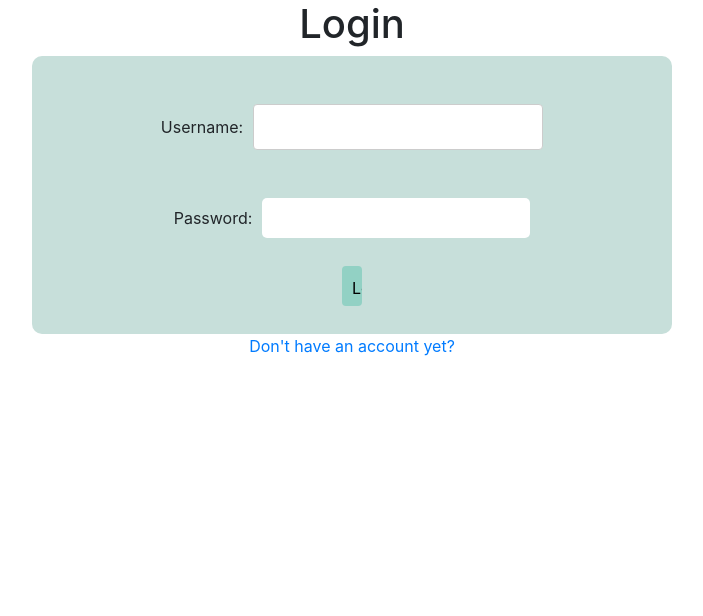
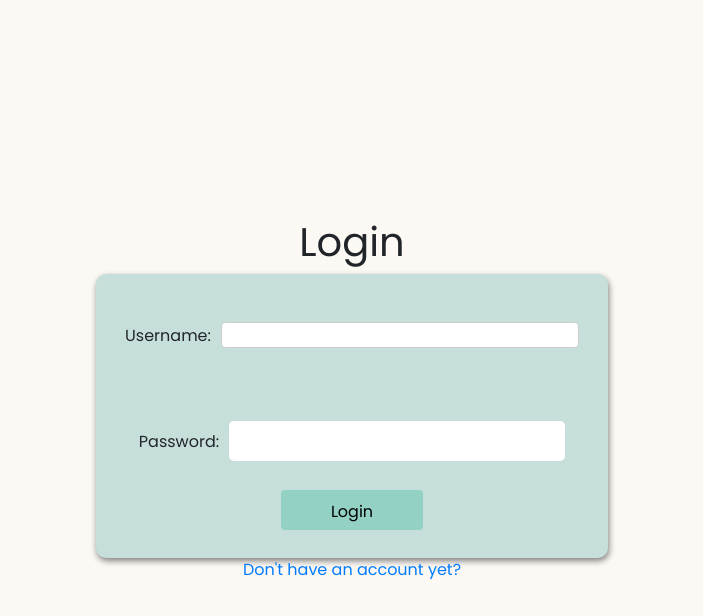
Before and after one commit to roselynle/meal-app-client, a React app: page /login in a window 1280 px wide. Shown: the top 616 px of the page, without its empty margins (288-991 px from the left). Built offline with nearby package versions, Linux system fonts and the light colour scheme.

Commit message:
styling edits

```diff
--- a/src/App.css
+++ b/src/App.css
@@ -1,12 +1,16 @@
 
 /* General Styles */
+@import url('https://fonts.googleapis.com/css2?family=Playfair+Display:wght@400;700&family=Poppins&display=swap');
+
 body {
     margin: 0 auto;
+    background-color: #fcf9f4 !important;
 }
 
 * {
     margin: 0;
     padding: 0;
+    font-family: 'Poppins', sans-serif;
 }
 
 /* Website Landing Page */
@@ -19,7 +23,7 @@ body {
   display: block;
   position: absolute;
   top: 50%;
-  left: 20%;
+  left: 19%;
   transform: translate(-50%, -50%);
 }
 
@@ -27,6 +31,8 @@ body {
   font-size: 6rem;
   padding: 10px;
   color: white;
+  font-family: 'Playfair Display', serif;
+  font-weight: 700;
 }
 
 .welcome-container p {
@@ -34,11 +40,19 @@ body {
   padding-bottom: 20px;
 }
 
-/* Login and Register Pages */
-.register-container {
-  text-align: center;
+video {
+  object-fit: cover;
+  width: 100%;
+  height: 100%;
+  position: fixed;
+  z-index: -1;
+  opacity: 0.9;
+  filter: brightness(100%);
+  filter: saturate(115%);
+
 }
 
+/* Login and Register Pages */
 .register-input {
   margin: 20px 0px;
 }
@@ -47,8 +61,28 @@ body {
   margin-right: 10px;
 }
 
+.register-button, .login-button {
+  width: 100% !important;
+}
+
+.register-container {
+  text-align: center;
+  margin: 0 auto;
+  height: 100vh;
+  justify-content: center;
+  align-items: center;
+  display: flex;
+  flex-direction: column;
+}
+
 .login-container {
   text-align: center;
+  margin: 0 auto;
+  height: 100vh;
+  justify-content: center;
+  align-items: center;
+  display: flex;
+  flex-direction: column;
 }
 
 .login-input {
@@ -58,6 +92,13 @@ body {
 .login-input label {
   margin-right: 10px;
 }
+
+#login-form, #register-form {
+    box-shadow: 1px 3px 6px grey;
+    width: 40%;
+}
+
+
 
 /* Navbar */
 .main-nav {
@@ -91,8 +132,9 @@ body {
   border-radius: 5px;
   color: black;
   text-align: center;
-  padding: 2rem;
+  padding: 10px 60px 80px 60px;
   margin: 0.5rem;
+  box-shadow: 1px 3px 6px grey;
 }
 
 .row {
@@ -101,8 +143,9 @@ body {
 
 #meals-container {
   text-align: center;
-  padding-top: 30px;
+  padding-top: 40px;
 }
+
 
 /* New recipe page */
 #new-recipe-container h1 {
--- a/src/components/BackgroundVideo/index.js
+++ b/src/components/BackgroundVideo/index.js
@@ -1,5 +1,5 @@
 import React from 'react'
-import "./style.css";
+import "../../App.css";
 import video from "../../../public/videos/video.mp4";
 
 function BackgroundVideo() {
--- a/src/components/BackgroundVideo/style.css
+++ /dev/null
@@ -1,11 +0,0 @@
-video {
-  object-fit: cover;
-  width: 100%;
-  height: 100%;
-  position: fixed;
-  z-index: -1;
-  opacity: 0.9;
-  filter: brightness(85%);
-  filter: saturate(125%);
-
-}
--- a/src/components/MealCards/index.js
+++ b/src/components/MealCards/index.js
@@ -15,7 +15,7 @@ const MealCards = () => {
     return days.map((d) => (
         <div key={d.id} className="meal-card">
             <div className="meal-card-body">
-                <h3 className="meal-card-title">Day {d.day}</h3>
+                <h4 className="meal-card-title">Day {d.day}</h4>
                 <p>Meal</p>
             </div>
         </div>
--- a/src/components/RegisterForm/index.js
+++ b/src/components/RegisterForm/index.js
@@ -45,8 +45,8 @@ function login(data){
 }
 
         return (
-            <div id="register-form">
-                <form onSubmit={handleRegister}>
+
+                <form onSubmit={handleRegister} id="register-form">
                     <div className="register-input">
                         <label htmlFor="username">Username:</label>
                         <input type="text" name="username" onChange={handleUsername} />
@@ -56,7 +56,7 @@ function login(data){
                         <input type="password" name="password" onChange={handlePassword}/>
                     </div>
                     <div className="register-input">
-                        <label htmlFor="email">email:</label>
+                        <label htmlFor="email">Email:</label>
                         <input type="text" name="email" onChange={handleEmail}/>
                     </div>
                     {/* <div className="register-input">
@@ -67,7 +67,6 @@ function login(data){
                     <input type="submit" value="Register"/>
                 </div>
                 </form>
-            </div>
         )
 }
 export default RegisterForm;
--- a/src/pages/Login/index.js
+++ b/src/pages/Login/index.js
@@ -1,6 +1,7 @@
 import React from "react";
 import { LoginForm } from "../../components";
 import { NavLink } from "react-router-dom";
+import "../../App.css";
 
 const Login = () => {
     return (
--- a/src/pages/Meals/index.js
+++ b/src/pages/Meals/index.js
@@ -6,7 +6,7 @@ const Meals = () => {
         <>
             <NavBar />
             <div id="meals-container">
-            <h1>Here are your meals for the week:</h1>
+            <h2>Here are your meals for the week:</h2>
             <div className="row">
             <MealCards />
             </div>
--- a/src/pages/Recipes/index.js
+++ b/src/pages/Recipes/index.js
@@ -24,7 +24,7 @@ const Recipes = () => {
     return (
         <>
         <NavBar/>
-            <h1>Recipes</h1>
+            <h2>Recipes</h2>
 
         {
             loading ?
```
